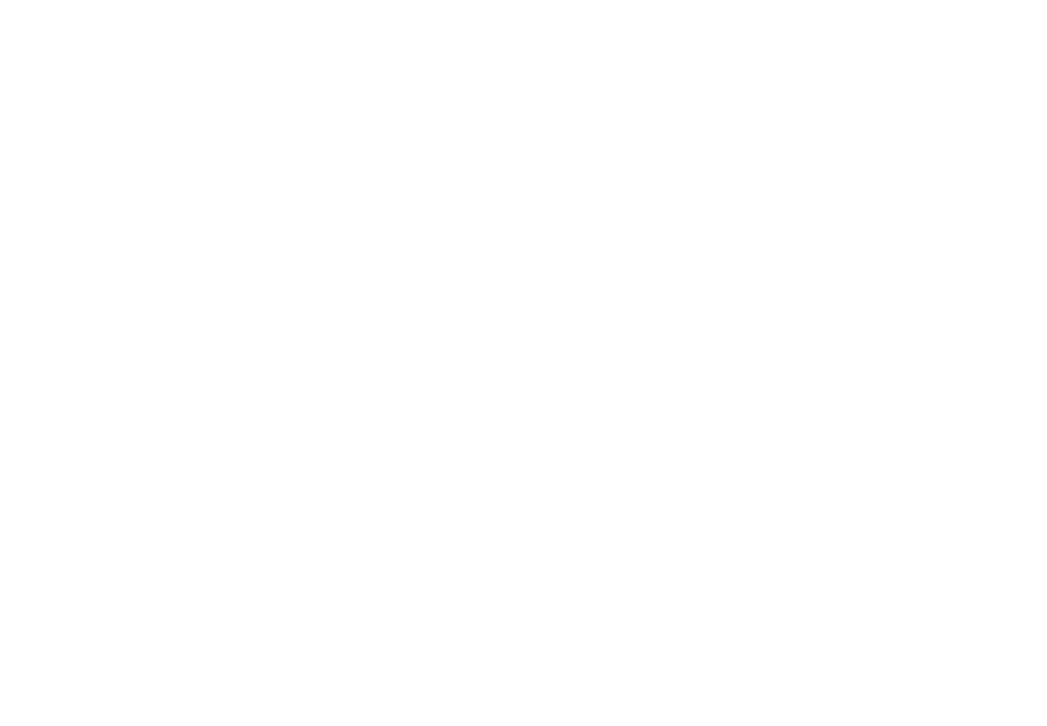
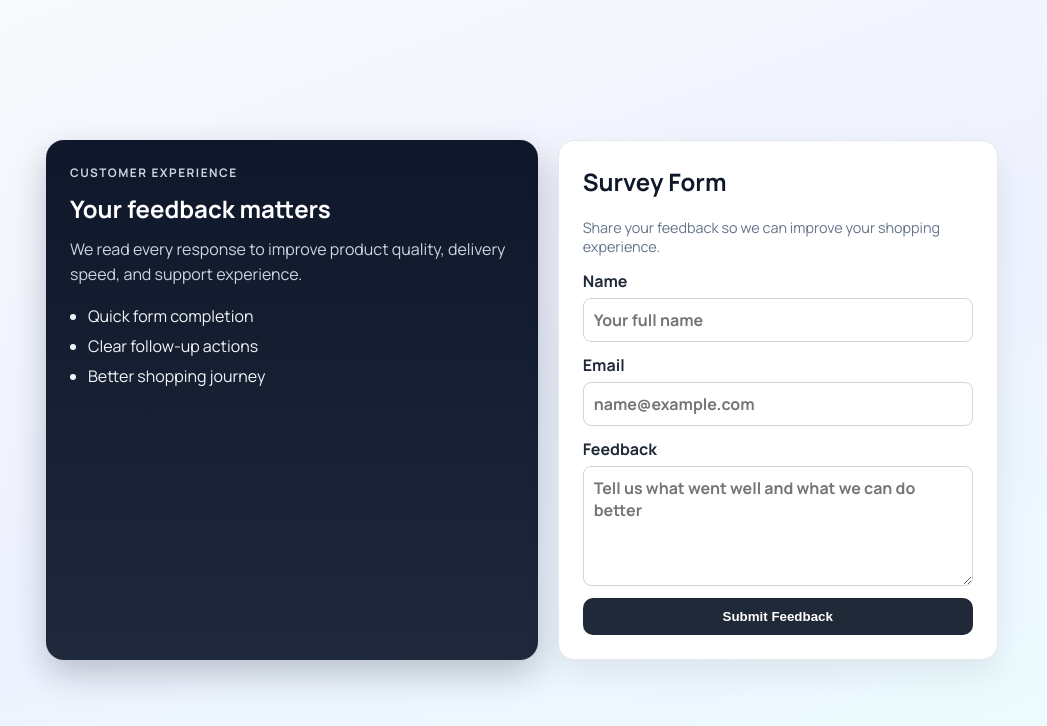
Before and after one commit to aasthagupta0995/E-commerce-App-, a React (Vite) app in the folder ecommerce/: page /survey in a window 1280 px wide. Before the commit this address had no page. Shown: the top 726 px of the page, without its empty margins (104-1151 px from the left). Built offline with nearby package versions, Linux system fonts and the light colour scheme.

Commit message:
survey page added

```diff
--- a/ecommerce/package.json
+++ b/ecommerce/package.json
@@ -12,11 +12,13 @@
   "dependencies": {
     "@ant-design/v5-patch-for-react-19": "^1.0.3",
     "antd": "^6.4.3",
+    "formik": "^2.4.9",
     "lucide-react": "^1.16.0",
     "navigation": "^6.3.1",
     "react": "^19.2.6",
     "react-dom": "^19.2.6",
-    "react-router-dom": "^7.15.1"
+    "react-router-dom": "^7.15.1",
+    "yup": "^1.7.1"
   },
   "devDependencies": {
     "@babel/core": "^7.29.0",
--- a/ecommerce/src/App.css
+++ b/ecommerce/src/App.css
@@ -215,6 +215,77 @@
   padding: 20px;
 }
 
+.survey-page {
+  background: linear-gradient(160deg, #f8fafc 0%, #eef2ff 50%, #ecfeff 100%);
+}
+
+.submit-toast {
+  position: fixed;
+  top: 20px;
+  right: 20px;
+  z-index: 60;
+  background: linear-gradient(140deg, #065f46 0%, #047857 100%);
+  color: #ecfdf5;
+  border: 1px solid #10b981;
+  border-radius: 12px;
+  padding: 12px 16px;
+  font-weight: 700;
+  box-shadow: 0 12px 28px rgba(4, 120, 87, 0.28);
+  animation: toast-in 0.25s ease-out;
+}
+
+@keyframes toast-in {
+  from {
+    opacity: 0;
+    transform: translateY(-8px) scale(0.98);
+  }
+  to {
+    opacity: 1;
+    transform: translateY(0) scale(1);
+  }
+}
+
+.survey-layout {
+  width: min(980px, 100%);
+  display: grid;
+  grid-template-columns: 1.05fr 1fr;
+  gap: 20px;
+  align-items: stretch;
+}
+
+.survey-note {
+  background: linear-gradient(180deg, #0f172a 0%, #1e293b 100%);
+  border-radius: 18px;
+  padding: 24px;
+  color: #e2e8f0;
+  box-shadow: 0 14px 34px rgba(15, 23, 42, 0.24);
+}
+
+.survey-note h2 {
+  margin: 10px 0 12px;
+  color: #ffffff;
+}
+
+.survey-note p {
+  color: #cbd5e1;
+  line-height: 1.55;
+}
+
+.survey-note ul {
+  margin: 18px 0 0;
+  padding-left: 18px;
+  display: grid;
+  gap: 8px;
+}
+
+.survey-note li {
+  color: #f1f5f9;
+}
+
+.survey-card {
+  width: 100%;
+}
+
 .auth-card {
   width: min(440px, 100%);
   background: #ffffff;
@@ -231,20 +302,50 @@
 .auth-card form {
   display: grid;
   gap: 12px;
+  margin-top: 14px;
 }
 
 .auth-card label {
+  display: grid;
+  gap: 6px;
   font-weight: 600;
   color: #1f2937;
 }
 
-.auth-card input {
+.auth-card input,
+.auth-card textarea {
   width: 100%;
   box-sizing: border-box;
-  margin-top: 6px;
   border: 1px solid #d1d5db;
   border-radius: 8px;
   padding: 10px;
+  font: inherit;
+  color: #0f172a;
+  background: #ffffff;
+  transition: border-color 0.2s ease, box-shadow 0.2s ease;
+}
+
+.auth-card textarea {
+  min-height: 120px;
+  resize: vertical;
+}
+
+.auth-card input:focus,
+.auth-card textarea:focus {
+  outline: none;
+  border-color: #0f766e;
+  box-shadow: 0 0 0 3px rgba(15, 118, 110, 0.16);
+}
+
+.auth-card .input-error {
+  border-color: #dc2626;
+  box-shadow: 0 0 0 3px rgba(220, 38, 38, 0.12);
+}
+
+.field-error {
+  color: #b91c1c;
+  font-size: 0.84rem;
+  font-weight: 600;
 }
 
 .auth-card button {
@@ -255,6 +356,10 @@
   padding: 11px 14px;
   cursor: pointer;
   font-weight: 700;
+}
+
+.auth-card button:hover {
+  background: #111827;
 }
 
 .form-helper {
@@ -298,6 +403,10 @@
     flex-direction: column;
   }
 
+  .survey-layout {
+    grid-template-columns: 1fr;
+  }
+
   .hero-section,
   .faq-panel {
     grid-template-columns: 1fr;
--- a/ecommerce/src/App.jsx
+++ b/ecommerce/src/App.jsx
@@ -3,6 +3,8 @@
 import RegisterPanel from './components/Admin/RegisterPanel'
 import './App.css'
 import HomePage from './components/Home/Home'
+import Products from './components/Products/Products'
+import SurveyForm from './components/Survey/SurveyForm'
 
 
 const App = () => {
@@ -10,9 +12,10 @@
     <BrowserRouter>
       <Routes>
         <Route path="/" element={<HomePage />} />
-        <Route path="/products" element={<HomePage />} />
+        <Route path="/products" element={<Products />} />
         <Route path="/register" element={<RegisterPanel />} />
         <Route path="/admin/login" element={<AdminPanel />} />
+        <Route path="/survey" element={<SurveyForm />} />
       </Routes>
     </BrowserRouter>
   )
--- /dev/null
+++ b/ecommerce/src/components/Products/Products.tsx
@@ -0,0 +1,9 @@
+import React from 'react'
+
+const Products = () => {
+  return (
+    <div>Products</div>
+  )
+}
+
+export default Products
--- /dev/null
+++ b/ecommerce/src/components/Survey/SurveyForm.tsx
@@ -0,0 +1,126 @@
+import * as yup from 'yup'
+import { useFormik } from 'formik'
+import { useState } from 'react'
+import { clear } from 'node:console'
+
+const schema = yup.object().shape({
+    name: yup.string().required('Name is required'),
+    email: yup.string().email('Invalid email format').required('Email is required').test("is-gmail", "Only Gmail addresses are allowed", (value) => {
+        return value ? value.endsWith('@gmail.com') : false
+    }),
+    feedback: yup.string().required('Feedback is required').min(10, 'Feedback must be at least 10 characters')
+})
+
+const SurveyForm = () => {
+    const [showSuccess, setShowSuccess] = useState(false)
+    const clearForm = () => {
+        formik.resetForm()
+    }
+
+  const handleSubmit = (values: { name: string; email: string; feedback: string }) => {
+    console.log('Survey submitted:', values)
+        setShowSuccess(true)
+        window.setTimeout(() => {
+            setShowSuccess(false)
+        }, 2500)
+        clearForm()
+  }
+
+
+   const formik = useFormik({
+        initialValues: {
+            name: '',
+            email: '',
+            feedback: ''
+        },
+        validationSchema: schema,
+        onSubmit: handleSubmit
+    })
+
+
+    return (
+        <section className="auth-page survey-page">
+            {showSuccess && (
+                <div className="submit-toast" role="status" aria-live="polite">
+                    Thanks for submitting your feedback.
+                </div>
+            )}
+            <div className="survey-layout">
+                <aside className="survey-note">
+                    <p className="eyebrow">Customer Experience</p>
+                    <h2>Your feedback matters</h2>
+                    <p>
+                        We read every response to improve product quality, delivery speed,
+                        and support experience.
+                    </p>
+                    <ul>
+                        <li>Quick form completion</li>
+                        <li>Clear follow-up actions</li>
+                        <li>Better shopping journey</li>
+                    </ul>
+                </aside>
+
+                <div className="auth-card survey-card">
+                    <h1>Survey Form</h1>
+                    <p className="form-helper">Share your feedback so we can improve your shopping experience.</p>
+
+                    <form onSubmit={formik.handleSubmit} noValidate>
+                        <label htmlFor="name">
+                            Name
+                            <input
+                                id="name"
+                                name="name"
+                                type="text"
+                                placeholder="Your full name"
+                                value={formik.values.name}
+                                onChange={formik.handleChange}
+                                onBlur={formik.handleBlur}
+                                className={formik.touched.name && formik.errors.name ? 'input-error' : ''}
+                            />
+                            {formik.touched.name && formik.errors.name && (
+                                <span className="field-error">{formik.errors.name}</span>
+                            )}
+                        </label>
+
+                        <label htmlFor="email">
+                            Email
+                            <input
+                                id="email"
+                                name="email"
+                                type="email"
+                                placeholder="name@example.com"
+                                value={formik.values.email}
+                                onChange={formik.handleChange}
+                                onBlur={formik.handleBlur}
+                                className={formik.touched.email && formik.errors.email ? 'input-error' : ''}
+                            />
+                            {formik.touched.email && formik.errors.email && (
+                                <span className="field-error">{formik.errors.email}</span>
+                            )}
+                        </label>
+
+                        <label htmlFor="feedback">
+                            Feedback
+                            <textarea
+                                id="feedback"
+                                name="feedback"
+                                placeholder="Tell us what went well and what we can do better"
+                                value={formik.values.feedback}
+                                onChange={formik.handleChange}
+                                onBlur={formik.handleBlur}
+                                className={formik.touched.feedback && formik.errors.feedback ? 'input-error' : ''}
+                            ></textarea>
+                            {formik.touched.feedback && formik.errors.feedback && (
+                                <span className="field-error">{formik.errors.feedback}</span>
+                            )}
+                        </label>
+
+                        <button type="submit">Submit Feedback</button>
+                    </form>
+                </div>
+            </div>
+        </section>
+    )
+}
+
+export default SurveyForm
```
Also changed, not shown: 1 other file (tests, documents, lock files or other folders).
